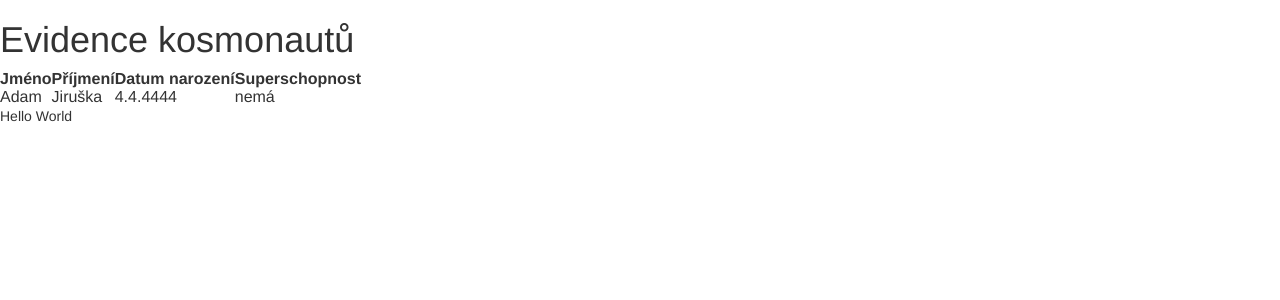
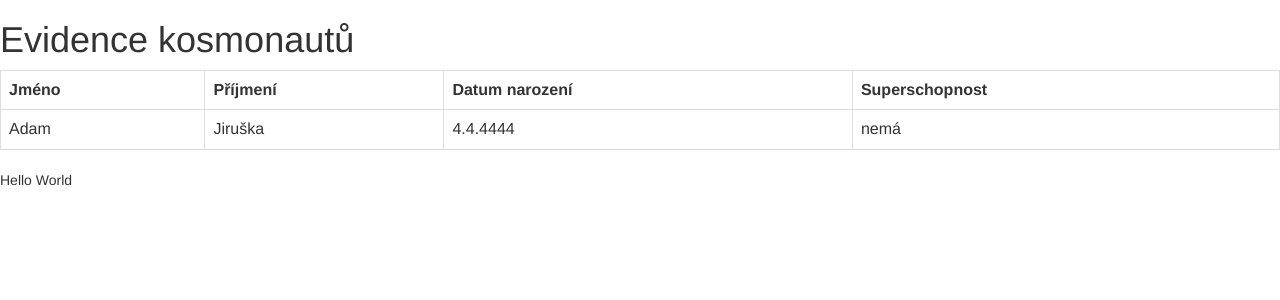
Before and after one commit to Bados9/kosmonautiTF, a PHP site: page / in a window 1280 px wide. Shown: the top 300 px of the page. Run offline with PHP 8.4, Linux system fonts and the light colour scheme.

Commit message:
table style

```diff
--- a/index.php
+++ b/index.php
@@ -6,7 +6,7 @@
  </head>
  <body>
     <h1>Evidence kosmonautů</h1>
-    <table>
+    <table class='table table-bordered'>
         <tr>
             <th>Jméno</th>
             <th>Příjmení</th>
```
